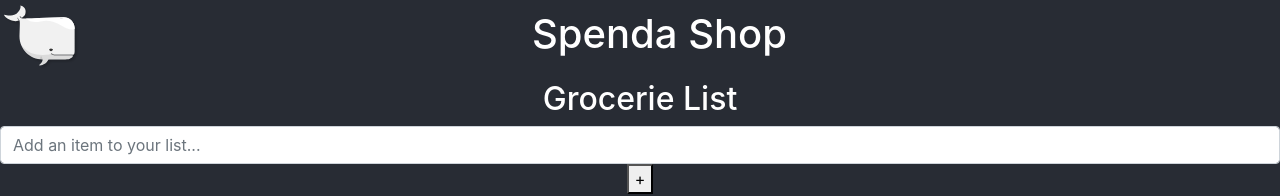
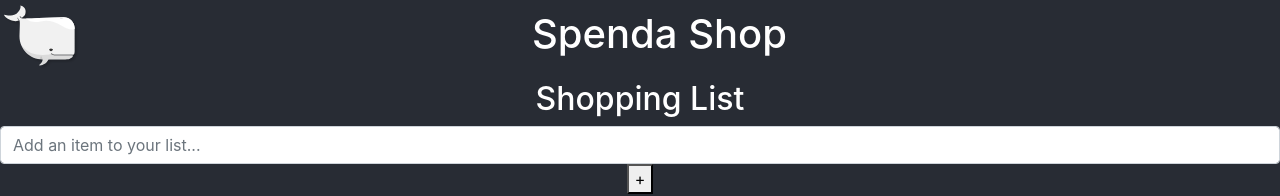
Before and after one commit to appstab/SpendaShop, a React (Create React App) app: page /new in a window 1280 px wide. Shown: the top 196 px of the page. Built offline with nearby package versions, Linux system fonts and the light colour scheme.

Commit message:
MInor changes

```diff
--- a/src/components/shopping-list.js
+++ b/src/components/shopping-list.js
@@ -4,7 +4,7 @@ import React from 'react';
 const Title = () => {
     return (
         <div id="titleWrapper">
-            <h2 className="text-center">Grocerie List</h2>
+            <h2 className="text-center">Shopping List</h2>
         </div>
     );
 };
```
Also changed, not shown: 1 other file (tests, documents, lock files or other folders).
